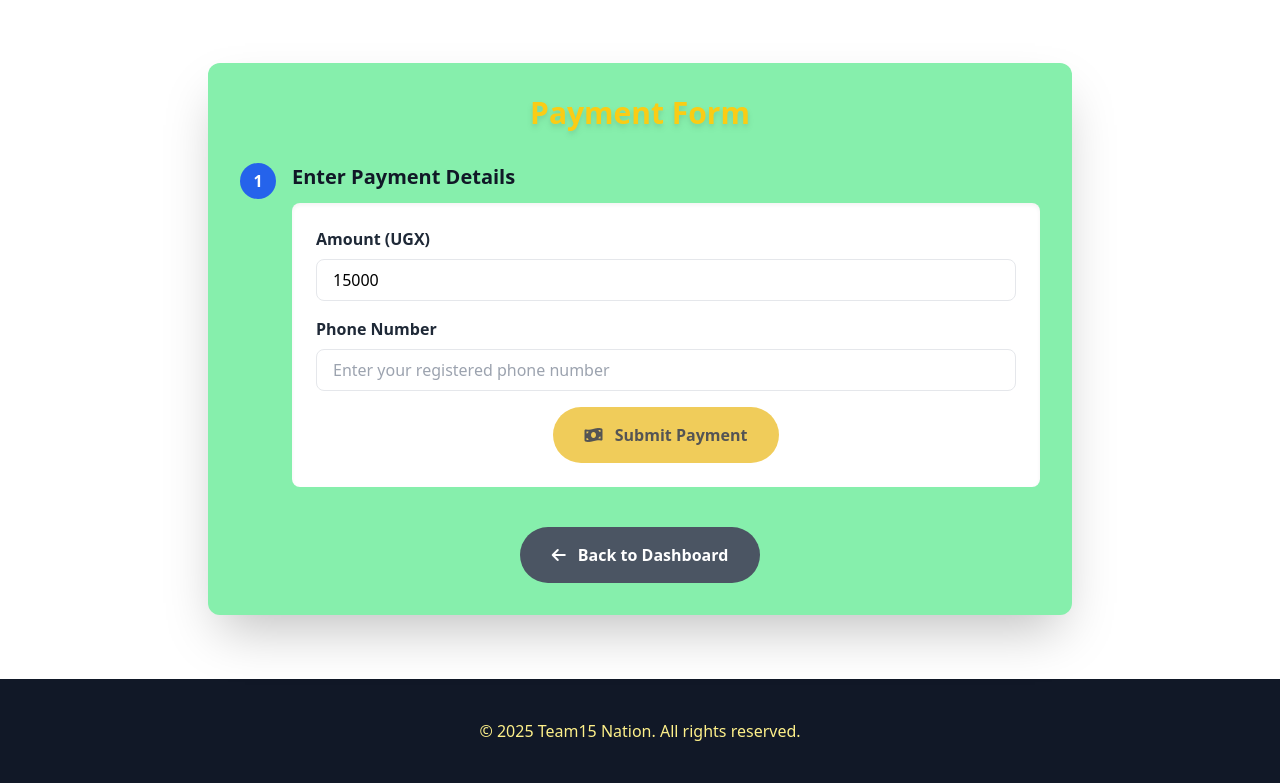
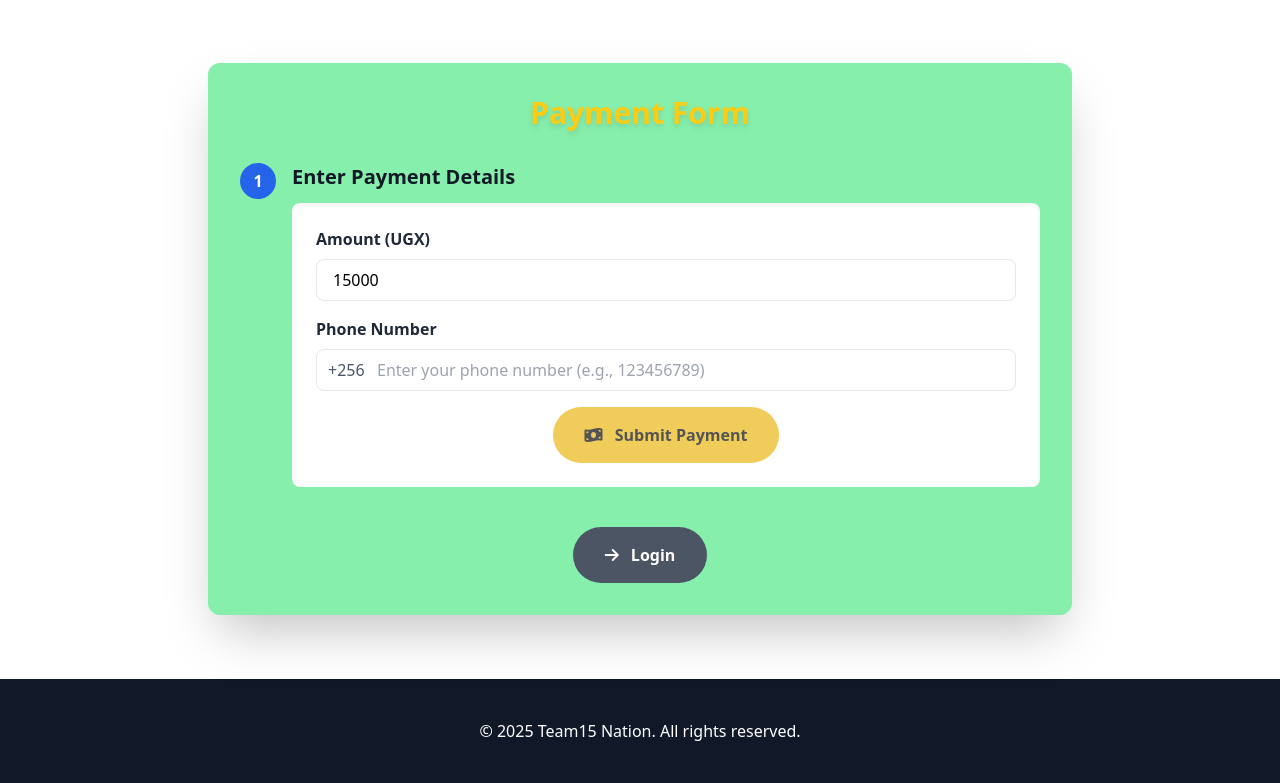
Before and after one commit to Gambredxx/Team15, a Flask app: template templates/user/initiate_payment.html in a window 1280 px wide. Shown: the part 229-1012 px from the top of the page. Run offline with Flask 3, Linux system fonts and the light colour scheme; the template is opened without the code that fills it, so the values that code supplies are empty; some libraries are stand-ins or nearby versions.

Commit message:
Your update message

```diff
--- a/templates/user/initiate_payment.html
+++ b/templates/user/initiate_payment.html
@@ -31,6 +31,20 @@
       font-weight: bold;
       margin-right: 1rem;
       flex-shrink: 0;
+    }
+    .phone-input-container {
+      position: relative;
+    }
+    .phone-prefix {
+      position: absolute;
+      left: 12px;
+      top: 50%;
+      transform: translateY(-50%);
+      color: #4a5568;
+      font-weight: 500;
+    }
+    .phone-input {
+      padding-left: 60px !important;
     }
   </style>
 </head>
@@ -81,9 +95,12 @@
                     </div>
                     <div class="mb-4">
                       <label for="phone" class="block text-gray-800 font-semibold mb-2">Phone Number</label>
-                      <input type="tel" id="phone" name="phone" required
-                             class="w-full px-4 py-2 border rounded-lg focus:outline-none focus:ring-2 focus:ring-yellow-400"
-                             placeholder="Enter your registered phone number">
+                      <div class="phone-input-container">
+                        <span class="phone-prefix">+256</span>
+                        <input type="tel" id="phone" name="phone" required
+                               class="phone-input w-full px-4 py-2 border rounded-lg focus:outline-none focus:ring-2 focus:ring-yellow-400"
+                               placeholder="Enter your phone number (e.g., 123456789)">
+                      </div>
                     </div>
                     <div class="text-center">
                       <button type="submit" class="inline-block px-8 py-4 bg-yellow-500 text-black font-bold rounded-full hover:bg-yellow-400 transition duration-300 animate-pulse">
@@ -98,7 +115,7 @@
 
           <div class="mt-10 text-center">
             <a href="{{ url_for('user_dashboard') }}" class="inline-block px-8 py-4 bg-gray-600 text-white font-bold rounded-full hover:bg-gray-500 transition duration-300">
-              <i class="fas fa-arrow-left mr-2"></i> Back to Dashboard
+              <i class="fas fa-arrow-right mr-2"></i> Login
             </a>
           </div>
         </div>
@@ -108,7 +125,7 @@
 
   <footer class="bg-gray-900 text-white py-10">
     <div class="container mx-auto px-4 text-center">
-      <p class="text-yellow-200">© 2025 Team15 Nation. All rights reserved.</p>
+      <p class="text-yellow-200.">© 2025 Team15 Nation. All rights reserved.</p>
     </div>
   </footer>
 
```
